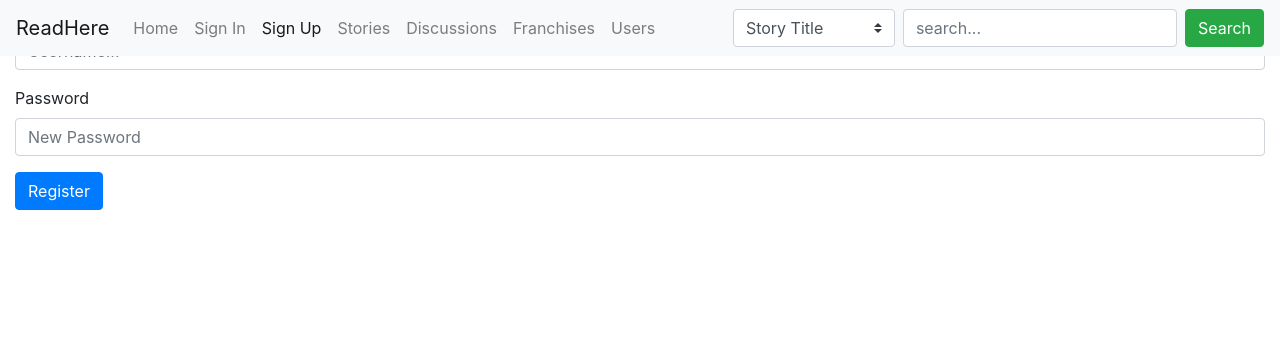
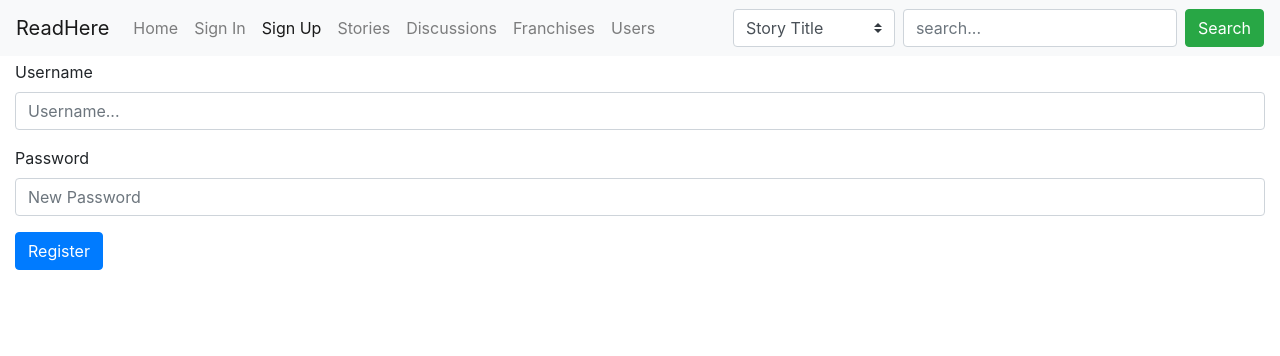
Before and after one commit to hunter10bt/tekwebProj, a PHP site: page /signup.php in a window 1280 px wide. Shown: the top 356 px of the page. Run offline with PHP 8.4, Linux system fonts and the light colour scheme.

Commit message:
fixed appearance issues

```diff
--- a/franchises.php
+++ b/franchises.php
@@ -11,6 +11,7 @@
 <script src="https://stackpath.bootstrapcdn.com/bootstrap/4.5.0/js/bootstrap.min.js" integrity="sha384-OgVRvuATP1z7JjHLkuOU7Xw704+h835Lr+6QL9UvYjZE3Ipu6Tp75j7Bh/kR0JKI" crossorigin="anonymous"></script>
 <head>
   <meta charset="UTF-8">
+  <meta name="viewport" content="width=device-width, initial-scale=1.0">
   <title>Franchises - ReadHere</title>
   <link rel="stylesheet" href="https://stackpath.bootstrapcdn.com/bootstrap/4.5.0/css/bootstrap.min.css" integrity="sha384-9aIt2nRpC12Uk9gS9baDl411NQApFmC26EwAOH8WgZl5MYYxFfc+NcPb1dKGj7Sk" crossorigin="anonymous">
   <link rel="stylesheet" href="style.css">
--- a/signup.php
+++ b/signup.php
@@ -64,7 +64,7 @@
       </form>
     </div>
   </nav>
-  <div class="container-fluid">
+  <div class="container-fluid" id="container">
     <div class="form-group">
       <label for="user">Username</label>
       <input type="text" class="form-control" name="user" id="user" aria-describedby="helpId" placeholder="Username...">
```
